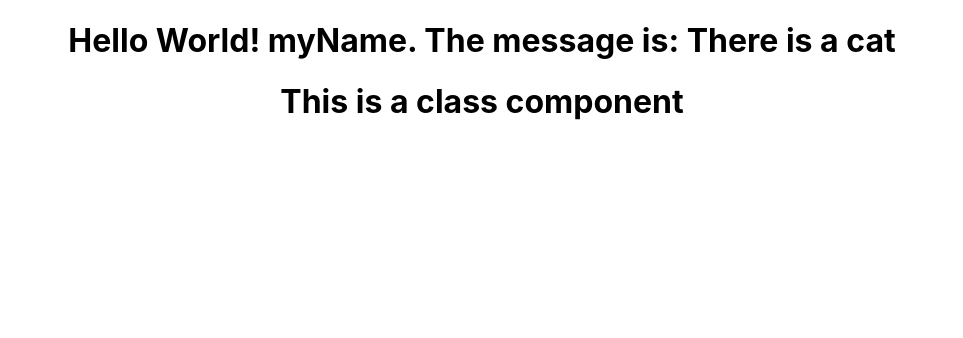
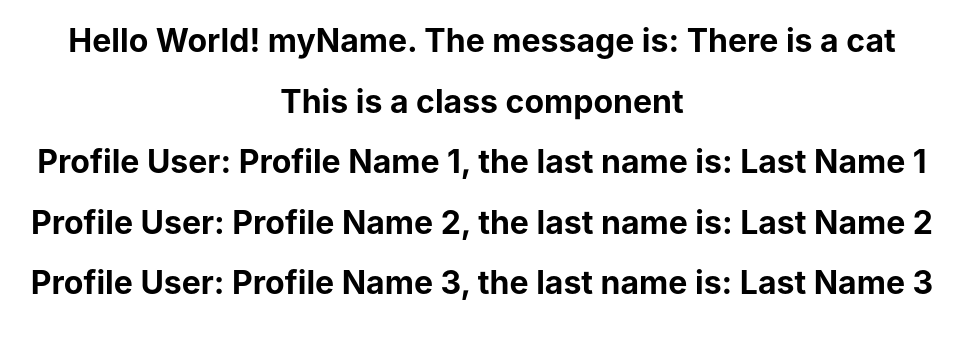
Before and after one commit to yujhenchen/first-react, a React (Create React App) app: page / in a window 1280 px wide. Shown: the top 338 px of the page, without its empty margins (158-1121 px from the left). Built offline with nearby package versions, Linux system fonts and the light colour scheme.

Commit message:
remove comments, add passing multiple attributes to components

```diff
--- a/src/App.js
+++ b/src/App.js
@@ -1,27 +1,16 @@
-// import logo from "./logo.svg";
 import "./App.css";
 import Hello from "./components/Hello";
 import Message from "./components/Message";
+import Profile from "./components/Profile";
 
 function App() {
   return (
     <div className="App">
-      {/* <header className="App-header">
-        <img src={logo} className="App-logo" alt="logo" />
-        <p>
-          This is the first react app
-        </p>
-        <a
-          className="App-link"
-          href="https://reactjs.org"
-          target="_blank"
-          rel="noopener noreferrer"
-        >
-          Learn React
-        </a>
-      </header> */}
       <Hello />
       <Message />
+      <Profile name="Profile Name 1" lastName="Last Name 1" />
+      <Profile name="Profile Name 2" lastName="Last Name 2" />
+      <Profile name="Profile Name 3" lastName="Last Name 3" />
     </div>
   );
 }
--- /dev/null
+++ b/src/components/Profile.js
@@ -0,0 +1,10 @@
+function Profile(props) {
+  //   console.log(props);  // if you don't pass a value to props, you'll see an empty Object {}
+  return (
+    <h1>
+      Profile User: {props.name}, the last name is: {props.lastName}
+    </h1>
+  );
+}
+
+export default Profile;
```
